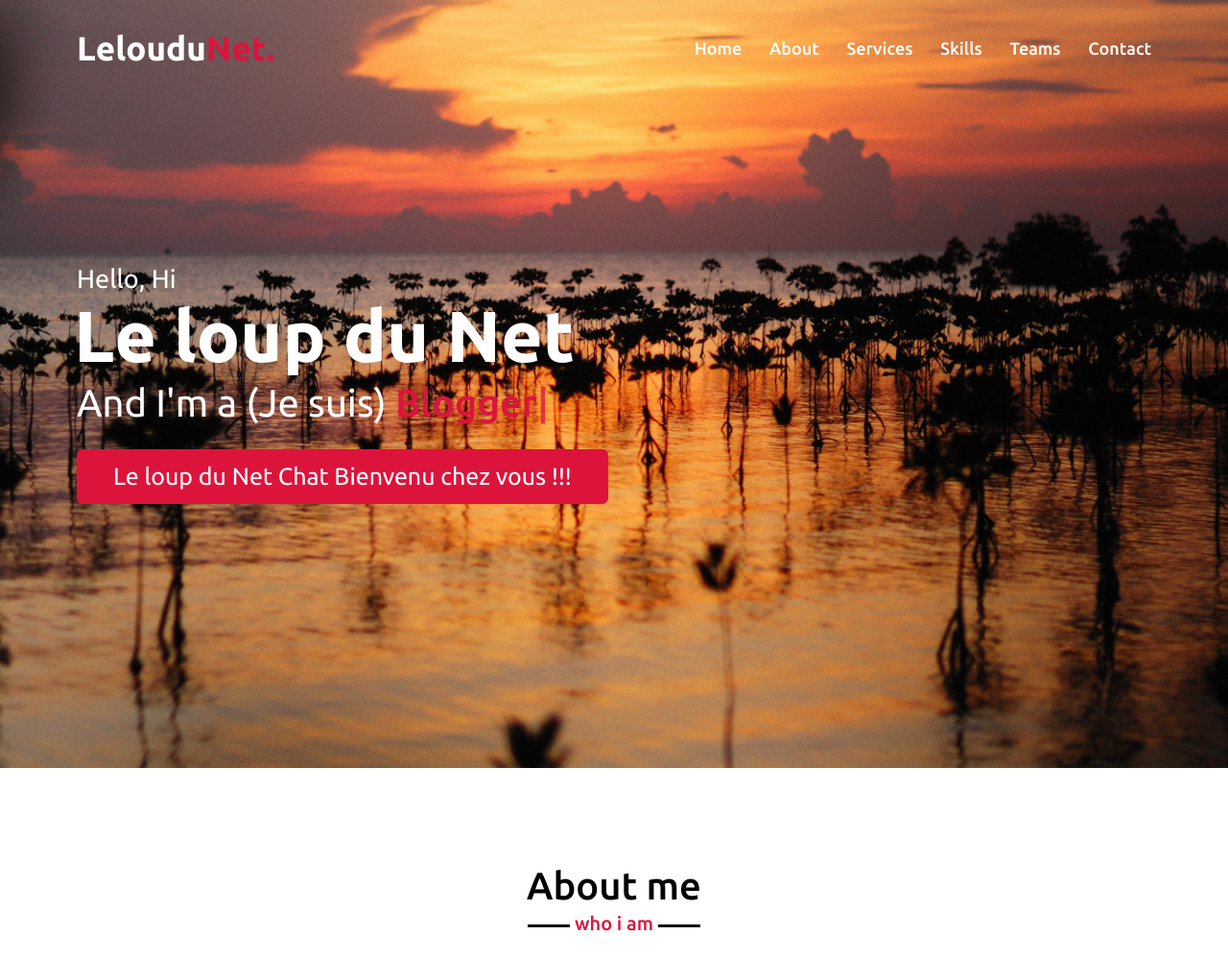
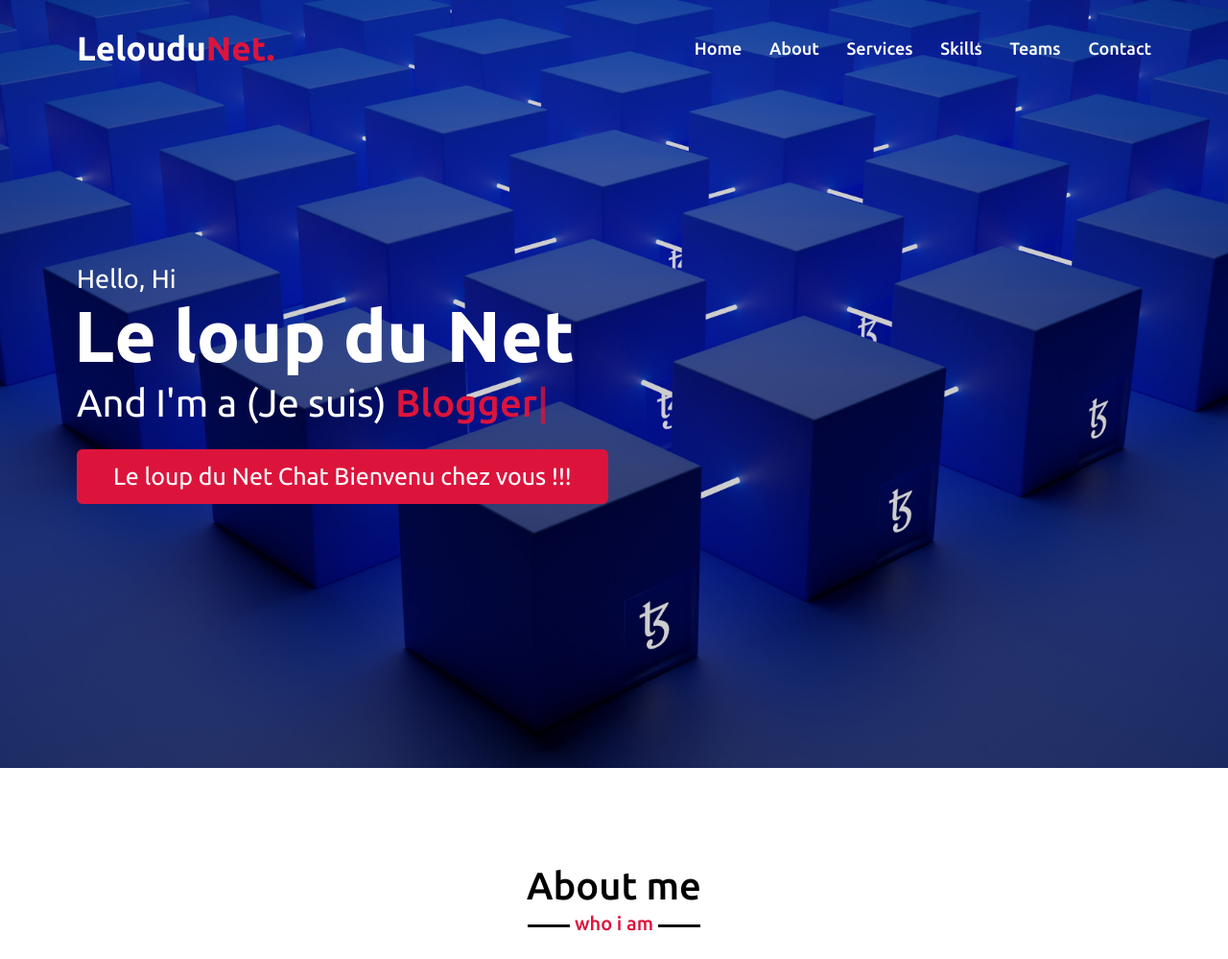
Before and after one commit to elhadjfode/elhadjfodediawaradev.github.io, a PHP site: page / in a window 1280 px wide. Shown: the top 999 px of the page at 96% size. Run offline with PHP 8.4, Linux system fonts and the light colour scheme.

Commit message:
mise en ligne site

```diff
--- a/style.css
+++ b/style.css
@@ -165,7 +165,7 @@ section .title::after{
 
 .home{
     display: flex;
-    background: url("images/alexey.jpg") no-repeat center;
+    background: url("images/shubham-dhage-JlijbOtSWuw-unsplash.jpg") no-repeat center;
     height: 100vh;
     color: #fff;
     min-height: 500px;
```
Also changed, not shown: images/shubham-dhage-JlijbOtSWuw-unsplash.jpg (added).
